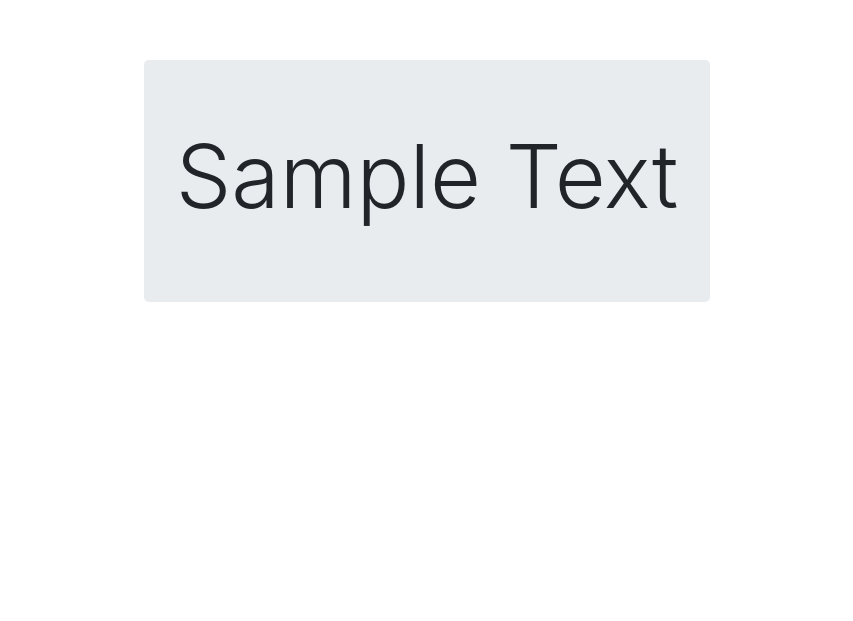
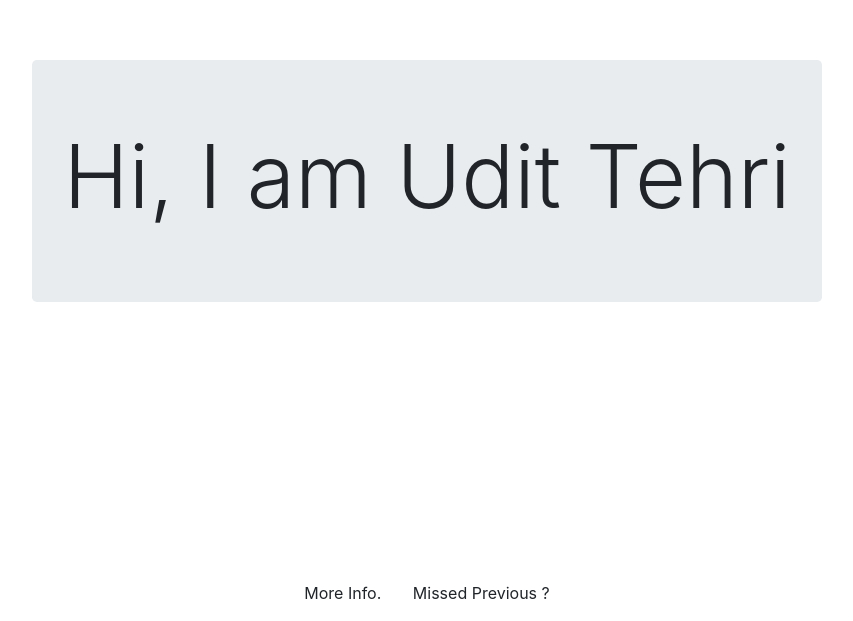
Before and after one commit to udittehri/profile, a plain HTML site: page index.html in a window 1280 px wide. Shown: the part 219-840 px from the top of the page, without its empty margins (213-1066 px from the left). Before the commit the page ends 800 px from the top, so only its background shows below. Drawn offline with nearby package versions, Linux system fonts and the light colour scheme.

Commit message:
Yesterday changes

```diff
--- a/index.html
+++ b/index.html
@@ -1,5 +1,6 @@
 <!DOCTYPE html>
 <html lang="en">
+
 <head>
   <meta charset="UTF-8">
   <meta name="viewport" content="width=device-width, initial-scale=1.0">
@@ -10,11 +11,22 @@
   <script src="main.js"></script>
   <title>Hi. </title>
 </head>
-<body  onclick="changeContent(event)" >
-        <div class="container h-100 d-flex justify-content-center" >
+
+<body>
+  <script>
+    console.log(number);
+
+  </script>
+  <div class="container h-100 d-flex justify-content-center" onclick="next('next')">
     <div class="jumbotron my-auto">
-                  <h1 class="display-2" id="mainContent"  >Sample Text</h1>
+      <h1 class="display-2" id="mainContent">Hi, I am Udit Tehri</h1>
     </div>
   </div>
+  <div class="previous">
+      <label><label  onclick="next('back')" id="previoLine">&nbsp;&nbsp;&nbsp;&nbsp; Missed Previous ?</label>
+      <label style="float: left;" id="extraContent">More Info. &nbsp; </label>
+    </label>
+  </div>
 </body>
+
 </html>
--- a/main.css
+++ b/main.css
@@ -1,3 +1,7 @@
 html, body {
     height: 100%;
 }
+
+.previous{
+    text-align: center;
+}
--- a/main.js
+++ b/main.js
@@ -1,34 +1,60 @@
 var number = 0;
-function changeContent(eventesent) {
+function changeContent() {
     debugger
-    console.log(eventesent);
-    number++;
+    if (number < -1 )
+        number = -1;
     switch (number) {
-        case 0:
-            document.getElementById('mainContent').innerHTML = "Hi, I am Udit Tehri";
+        case -1:
+            document.getElementById('mainContent').innerHTML = "No Previous!";
+            number = -1 ;
+            break;
+            case 0:
+            document.getElementById('mainContent').innerHTML = "Hi, I am Udit Tehri"
             break;
         case 1:
-            document.getElementById('mainContent').innerHTML = "I am a Software Engineer"
+            document.getElementById('mainContent').innerHTML = "A B.Tech"
+            document.getElementById('extraContent').innerHTML = "My Education Profile"
             break;
         case 2:
-            document.getElementById('mainContent').innerHTML = "I love to make games";
+            document.getElementById('mainContent').innerHTML = "I am a Software Engineer";
+            document.getElementById('extraContent').innerHTML = "Really. I dont Copy Paste because I love it "
+
             break;
         case 3:
-            document.getElementById('mainContent').innerHTML = "";
+            document.getElementById('mainContent').innerHTML = "I love to make games";
+            document.getElementById('extraContent').innerHTML = "Want to play them now ?"
             break;
         case 4:
-            document.getElementById('mainContent').innerHTML = "Hi";
+            document.getElementById('mainContent').innerHTML = "Currently Not UnEmployed";
+            document.getElementById('extraContent').innerHTML = "Experience in Employment";
             break;
         case 5:
-            document.getElementById('mainContent').innerHTML = "Hi";
+            document.getElementById('mainContent').innerHTML = "Hangout ?";
+            document.getElementById('extraContent').innerHTML = "Socially ";
             break;
         case 6:
-            document.getElementById('mainContent').innerHTML = "Hi";
+            document.getElementById('mainContent').innerHTML = "Have a good Day!";
+            document.getElementById('extraContent').innerHTML = " ";
+
             break;
         case 7:
-            document.getElementById('mainContent').innerHTML = "Hi";
+            document.getElementById('mainContent').innerHTML = "And I Love Music !";
+
             break;
-
     }
     debugger
 }
+
+function next(plusMinus)
+{
+ if (plusMinus == 'next')
+ {
+    number++;
+    changeContent();
+ }
+ else if (plusMinus == 'back')
+ {
+     number--;
+     changeContent();
+ }
+}
```
Lines whose indentation alone changed are shown as unchanged.
